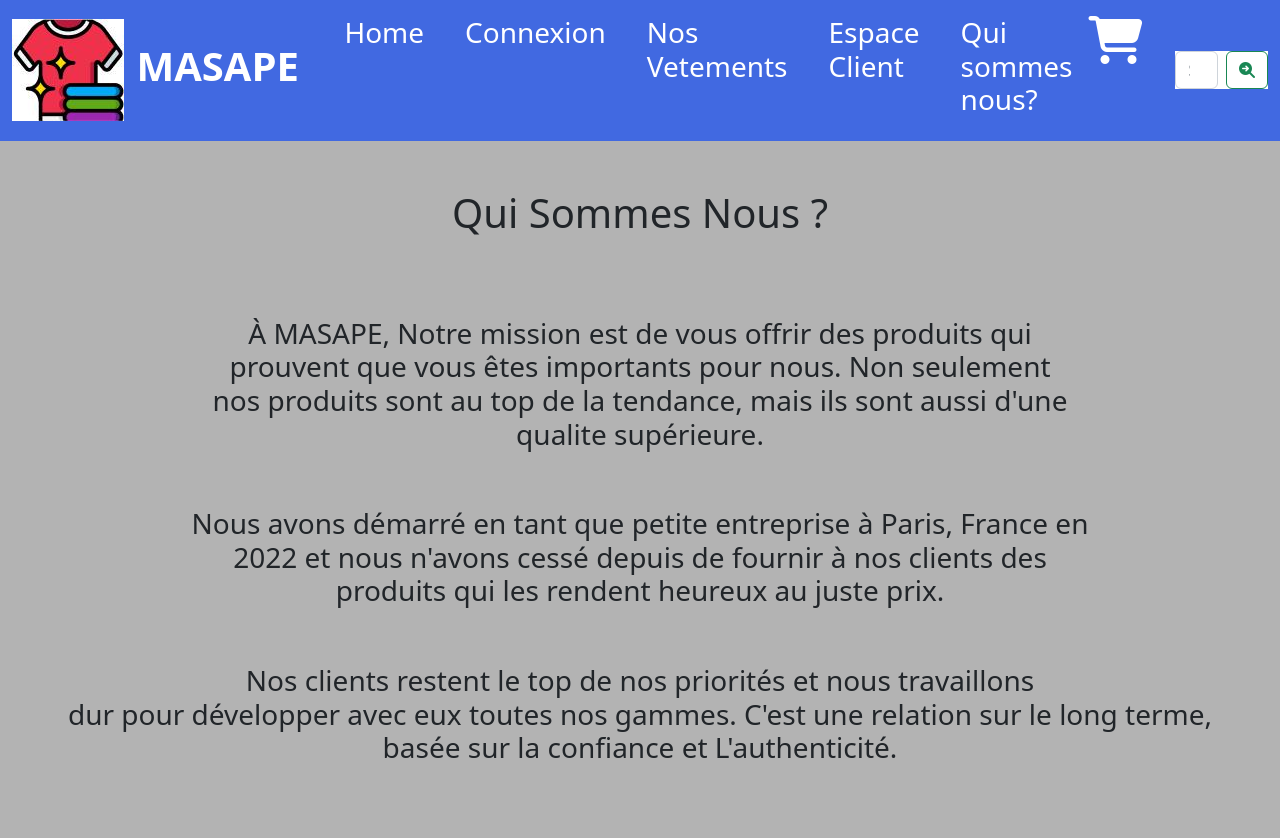
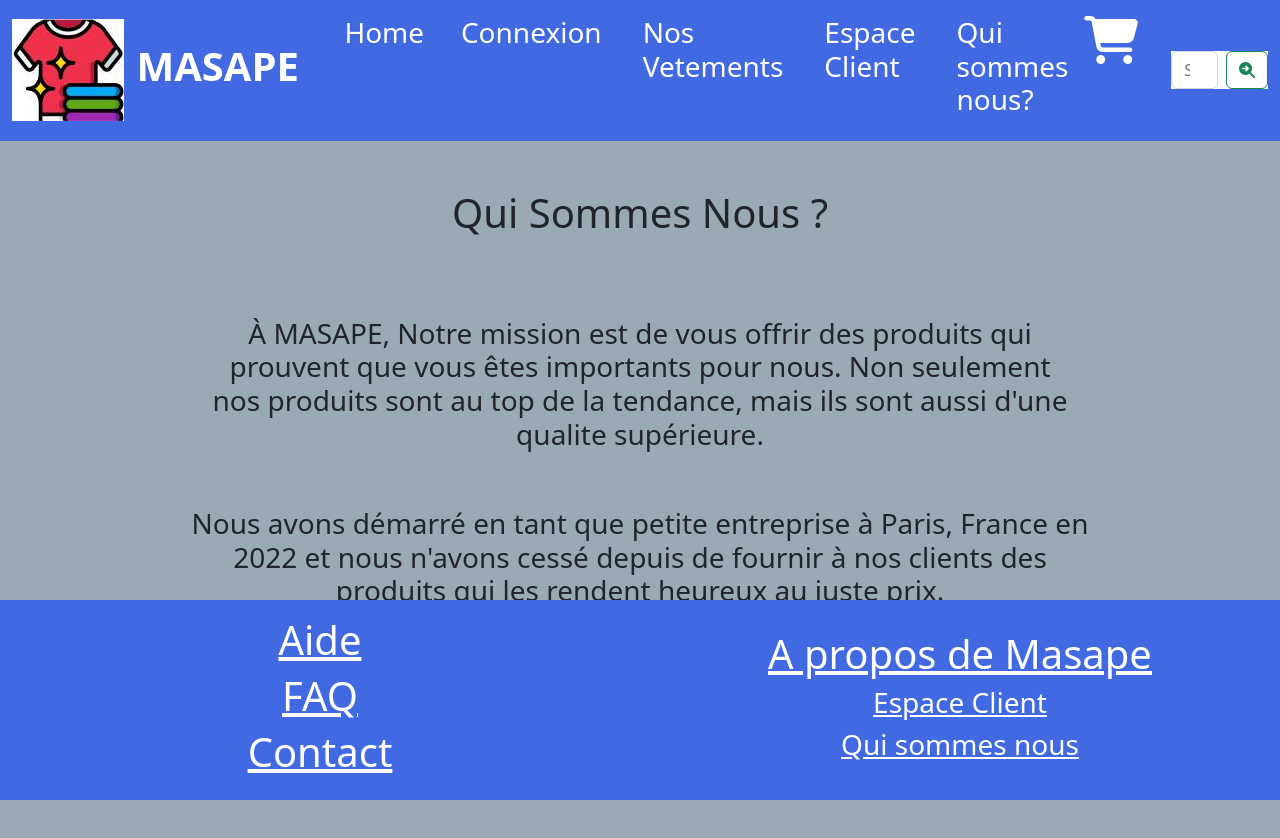
Before and after one commit to hsalemh/frontmasape, an Angular app: page /qsn in a window 1280 px wide. Shown: the top 838 px of the page. Built offline with nearby package versions, Linux system fonts and the light colour scheme.

Commit message:
rectification page connexion et création footer

```diff
--- a/src/app/app.component.html
+++ b/src/app/app.component.html
@@ -10,7 +10,7 @@
         <ul class="navbar-nav me-auto mb-2 mb-lg-0">
             <li class="nav-item">
                 <a class="nav-link active" aria-current="page" href="#"><h3>Home</h3></a>
-              </li>&nbsp;&nbsp;&nbsp;&nbsp;&nbsp;&nbsp;
+              </li>&nbsp;&nbsp;&nbsp;&nbsp;&nbsp;
           <li class="nav-item">
             <a class="nav-link active" aria-current="page" routerLink="connexion"><h3>Connexion</h3></a>
           </li>&nbsp;&nbsp;&nbsp;&nbsp;&nbsp;&nbsp;
@@ -34,4 +34,29 @@
       </div>
     </div>
   </nav>
+
+
+  <nav class="navbar fixed-bottom mt-5" style="background-color:rgb(65,105,225) ; height:200px;">
+
+
+      <div class="col-6">
+          <div class="text-center">
+              <a class="" href="#" ><h1>Aide</h1></a>
+              <a class="" href="#" ><h1>FAQ</h1></a>
+              <a class="" href="#" ><h1>Contact</h1></a>
+         </div>
+      </div>
+
+
+      <div class="col-6">
+          <div class="text-center">
+              <a class="" href="#"><h1>A propos de Masape</h1></a>
+              <a class="" href="#"><h3>Espace Client</h3></a>
+              <a class="" href="#"><h3>Qui sommes nous</h3></a>
+          </div>
+      </div>
+
+   </nav>
+
+
   <router-outlet></router-outlet>
--- a/src/app/connexion/connexion.component.html
+++ b/src/app/connexion/connexion.component.html
@@ -1,2 +1,56 @@
-<p>connexion works!</p>
-<P>Coup d'essai de la part de SACKO pour tester les pull et commit</P>
+
+<br><br><br><br><br><br><br>
+    <div class="container-fluid" style="margin: auto ; width: 60%;">
+
+        <form #membre="ngForm" (ngSubmit)="connexion(membre.value)" >
+        <div >
+            <div class="card p-1 z-depth-3" >
+                <br>
+                <div class="card-header" style="color:white ; background-color: #4169E1; text-align: center;"><br><h1>Connexion</h1><br></div>
+
+                <div class="card-body" style=" box-shadow: 0 150px 50px 0 rgba(240, 12, 12, 0);">
+
+                    <div class="md-form">
+                        <br><br><br>
+                        <input style="background-color:#D9D9D9; height: 75px" type="text"  class="form-control" ngModel="" placeholder="Entrez votre < Adresse Mail > " aria-label="login" aria-describedby="basic-addon1">
+                    </div>
+                        <br>
+                 <div class="md-form">
+                    <br>
+                    <input style="background-color:#D9D9D9; height: 75px;" type="text"  class="form-control" ngModel="" placeholder="Entrez votre < Mot de Passe > " aria-label="password" aria-describedby="basic-addon2">
+                </div>
+                <br>
+                <div class="md-form text-center">
+                    <button style= height:75px;width:300px; type="submit" class="btn btn-primary btn-lg btn block">Valider</button>
+                  </div>
+                  <hr>
+                  <a style="color:#4169E1 ;" href="" >Adresse mail ou mot de passe oublié?</a>
+
+                </div>
+
+
+            </div>
+        </div>
+        </form>
+    </div>
+    <br>
+
+    <br>
+    <div class="container-fluid" style="margin: auto ; width: 60%;">
+        <form #membre="ngForm" (ngSubmit)="connexion(membre.value)">
+            <div>
+                <div class="card p-1 z-depth-3">
+                    <div style="display: flex;">
+                        <p class="h3">Pas de compte ? Inscrivez vous ici :
+                            &nbsp; &nbsp; &nbsp; &nbsp;
+                       </p>
+                       <p style="margin-left: 115px ;">
+                        <a href="#" class="btn btn-primary btn-lg active" role="button" aria-pressed="true" style= height:75px;width:300px;>
+                            <h3>Inscription</h3>
+                            </a>
+                       </p>
+                    </div>
+                </div>
+            </div>
+        </form>
+    </div>
--- a/src/app/qsn/qsn.component.html
+++ b/src/app/qsn/qsn.component.html
@@ -1,4 +1,5 @@
-<div class="container-fluid lol">
+<div class="container-fluid" style="background-color:#99AAB5 ;">
+
     <br><br>
     <h1 class="xx text-center"> Qui Sommes Nous ?</h1>
     <br><br><br>
```
Also changed, not shown: src/app/app.component.css (line endings or trailing spaces).
